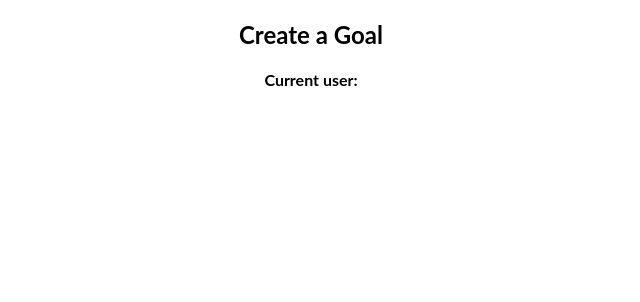
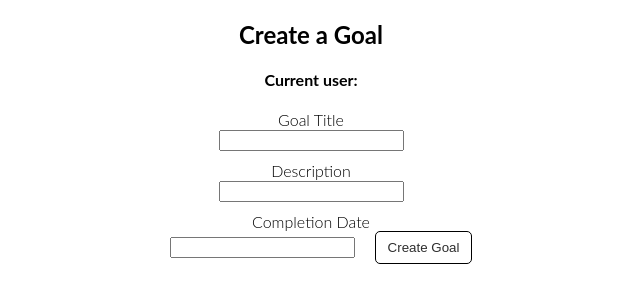
Before and after one commit to bdhmin/sd-hacks-2022, a React (Create React App) app in the folder goals-frontend/: page /create-goal in a window 1280 px wide. Shown: the top 302 px of the page, without its empty margins (329-969 px from the left). Built offline with nearby package versions, Linux system fonts and the light colour scheme.

Commit message:
Implemebted goal creation - no subgoals

```diff
--- a/goals-frontend/package.json
+++ b/goals-frontend/package.json
@@ -3,9 +3,11 @@
   "version": "0.1.0",
   "private": true,
   "dependencies": {
+    "@date-io/date-fns-jalali": "^2.11.0",
     "@emotion/react": "^11.9.0",
     "@emotion/styled": "^11.8.1",
     "@mui/material": "^5.6.0",
+    "@mui/x-date-pickers": "^5.0.0-alpha.0",
     "@testing-library/jest-dom": "^5.16.4",
     "@testing-library/react": "^12.1.4",
     "@testing-library/user-event": "^13.5.0",
@@ -16,6 +18,7 @@
     "axios": "^0.26.1",
     "http-proxy-middleware": "^2.0.4",
     "react": "^18.0.0",
+    "react-datepicker": "^4.7.0",
     "react-dom": "^18.0.0",
     "react-redux": "^7.2.8",
     "react-router-dom": "^6.3.0",
@@ -46,5 +49,8 @@
       "last 1 firefox version",
       "last 1 safari version"
     ]
+  },
+  "devDependencies": {
+    "@types/react-datepicker": "^4.4.0"
   }
 }
--- a/goals-frontend/src/app/+types/goal.ts
+++ b/goals-frontend/src/app/+types/goal.ts
@@ -1,9 +1,9 @@
 export interface Goal {
+    _creatorId: string,
     _parentId: string,
 
     title: string,
     description: string,
-    creator: string,
     start_date: Date,
     end_date: Date,
 
--- a/goals-frontend/src/app/main/create-goal/create-goal.tsx
+++ b/goals-frontend/src/app/main/create-goal/create-goal.tsx
@@ -1,17 +1,65 @@
-import React from 'react';
+import React, { useState } from 'react';
 import ReactDOM from 'react-dom';
 import axios from 'axios';
 import './create-goal.css';
+import DatePicker from 'react-datepicker';
+import "react-datepicker/dist/react-datepicker.css";
+
+import { Goal } from '../../+types/goal';
 
 function CreateGoal() {
   const userId = localStorage.getItem('currentUserId');
+
+  const [title, setTitle] = useState('');
+  const [description, setDescription] = useState('');
+  const [end_date, setEnd_date] = useState<Date | null>(null);
+  const [subgoals, setSubgoals] = useState([]);
+
+  const goal = {
+    _creatorId: userId,
+    _parentId: '',
+    title: '',
+    description: '',
+    start_date: new Date(),
+    end_date: new Date(),
+    subgoals: [],
+    depth: 0,
+    tags: [],
+    followers: [],
+    follower_count: 0,
+    inspired_goals: [],
+  }
+
+  function postGoal() {
+    // Set start date on submission.
+    goal.title = title;
+    goal.description = description;
+    goal.start_date = new Date();
+    goal.end_date = end_date ? end_date : new Date();
+
+    axios.post('/api/goals', goal)
+      .then((_: any) => {
+        console.log('Successfully created goal');
+      })
+      .catch((_: any) => {
+        console.log('error posting goal');
+      })
+  }
 
   return (
     <div className='create-goal'>
       <h2>Create a Goal</h2>
       <h4>Current user: {userId}</h4>
 
+      <p>Goal Title</p>
+      <input type='text' value={title} onChange={(event) => setTitle(event.target.value)}></input>
+      <p>Description</p>
+      <input type='text' value={description} onChange={(event) => setDescription(event.target.value)}></input>
 
+      <p>Completion Date</p>
+      <DatePicker selected={end_date} onChange={(date) => setEnd_date(date)} />
+
+      <button onClick={() => postGoal()}>Create Goal</button>
 
     </div>
   )
```
Also changed, not shown: 2 other files (tests, documents, lock files or other folders).
